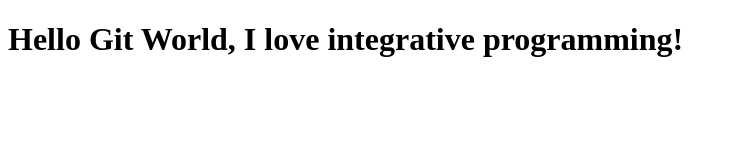
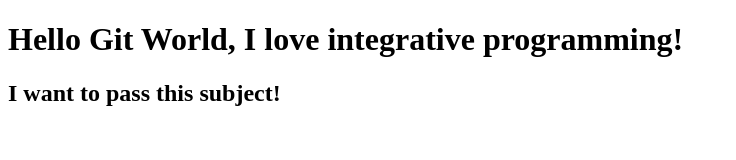
Before and after one commit to LamarJhonas/JhonasJerome, a plain HTML site: page index.html in a window 1280 px wide. Shown: the whole page, without its empty margins (0-736 px from the left). Drawn offline with Linux system fonts and the light colour scheme.

Commit message:
Update index.html

```diff
--- a/index.html
+++ b/index.html
@@ -5,5 +5,6 @@
 </head>
 <body>
    <h1>Hello Git World, I love integrative programming!<h1>
+   <h2>I want to pass this subject!</h2>
 </body>
 </html>
```
